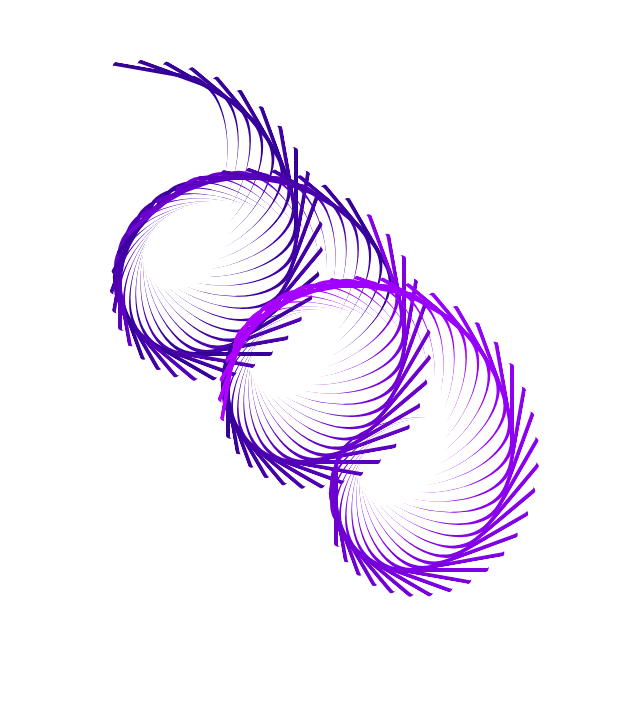
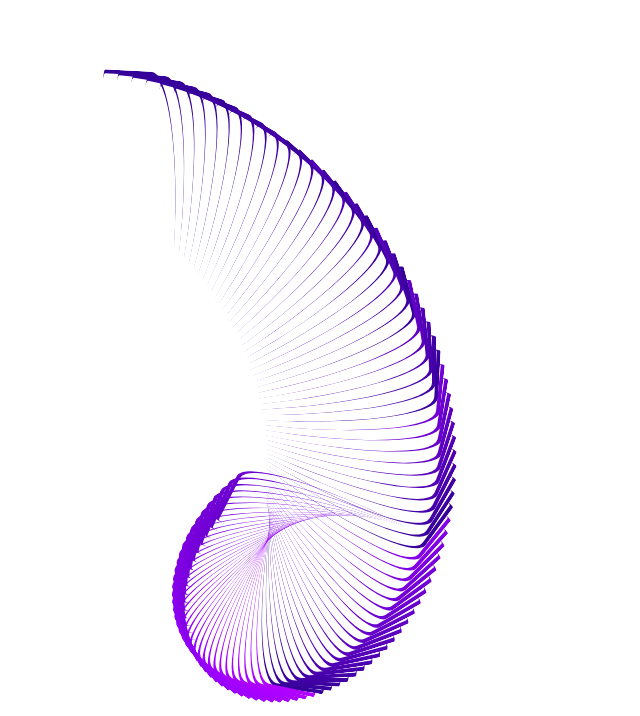
Before and after one commit to risingBirdSong/css_play, a React (Vite) app: page / in a window 1280 px wide. Shown: the part 172-888 px from the top of the page, without its empty margins (551-1191 px from the left). Before the commit the page ends 800 px from the top, so only its background shows below. Built offline with nearby package versions, Linux system fonts and the light colour scheme.

Commit message:
swirling a

```diff
--- a/componenents/Flower.tsx
+++ b/componenents/Flower.tsx
@@ -19,9 +19,9 @@ const Flower = () => {
         return (
           <Pedal
             rgbColors={[(255 % (num * 2)) + 50, 1, (255 % (num * 2)) + 150]}
-            rotateAmount={num * 10}
-            height={200}
-            width={100}
+            rotateAmount={num * 3}
+            height={400}
+            width={50}
             top={num * 3}
             left={num * 3}
           />
```
Also changed, not shown: 2 other files (tests, documents, lock files or other folders).
